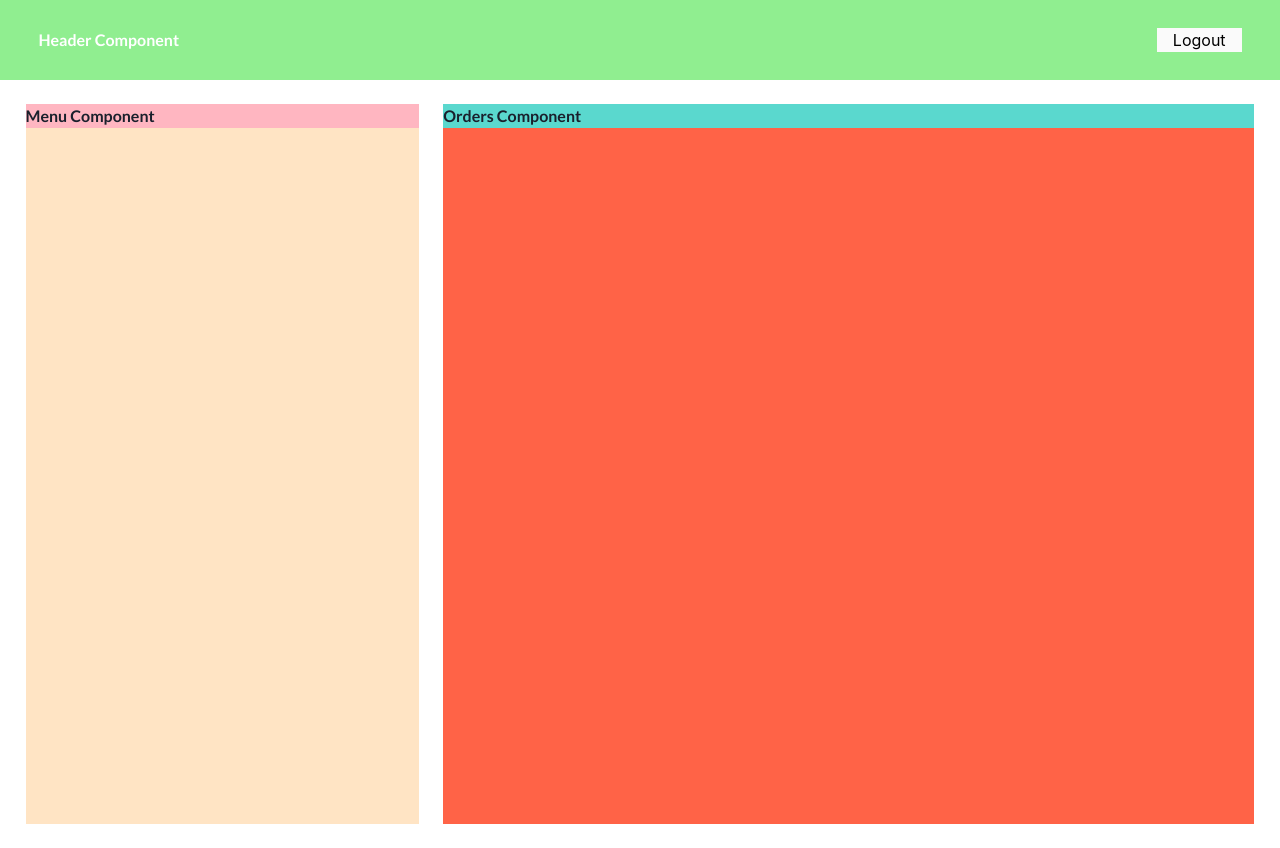
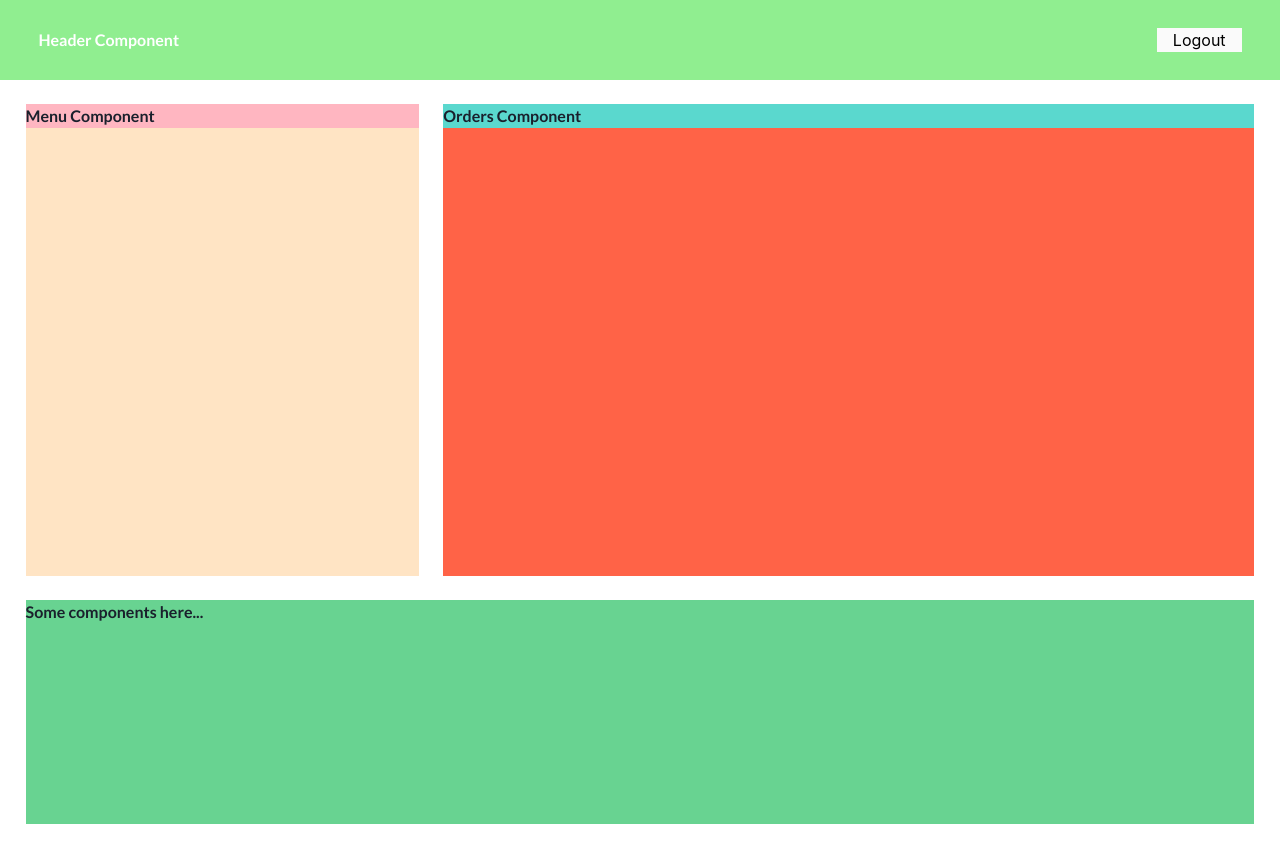
Before and after one commit to DmytroTarasiuk/react_auth, a React (Create React App) app: page /dashboard in a window 1280 px wide. Built offline with nearby package versions, Linux system fonts and the light colour scheme; sample sign-in values are in the browser's storage.

Commit message:
initial commit

```diff
--- a/src/components/Auth/AuthForm.module.css
+++ /dev/null
@@ -1,56 +0,0 @@
-.form {
-  background-color: #eeee;
-  padding: 3rem;
-  box-shadow: 0 4px 5px rgba(49, 43, 43, 0.2);
-  border-radius: 15px;
-}
-
-.container {
-  display: flex;
-  flex-direction: column;
-  align-items: center;
-  justify-content: center;
-  overflow: hidden;
-  height: 100vh;
-}
-
-.form h1 {
-  font-size: 1.4rem;
-  margin-bottom: 1rem;
-}
-
-.actions {
-    margin-top: 1.5rem;
-    display: flex;
-    flex-direction: column;
-    align-items: center;
-  }
-
-  .actions button {
-    cursor: pointer;
-    font: inherit;
-    color: white;
-    background-color: #2596be;
-    border-radius: 4px;
-    padding: 0.5rem 2.5rem;
-    width: 100%;
-    font-size: 1rem;
-  }
-
-  .actions button:hover {
-    background-color: lightgray;
-    border-color: #fff;
-  }
-
-  .actions .toggle {
-    margin-top: 1rem;
-    background-color: transparent;
-    color: #000;
-    border: none;
-    padding: 0.15rem 1.5rem;
-  }
-
-  .actions .toggle:hover {
-    background-color: transparent;
-    color: #ae82cc;
-  }
--- a/src/components/Auth/AuthForm.tsx
+++ b/src/components/Auth/AuthForm.tsx
@@ -6,12 +6,11 @@ import {
   FormLabel,
   FormHelperText,
   Input,
-  Container,
 } from '@chakra-ui/react'
 
 
 import React, { useRef, useState, useContext } from 'react'
-import classes from './AuthForm.module.css'
+import classes from '../Layout/AuthLayout/AuthLayout.module.css'
 import AuthContext from '../../store/auth-context'
 import { useHistory } from "react-router-dom"
 
@@ -79,7 +78,7 @@ const AuthForm: React.FC = () => {
 
 
   return (
-    <Container maxW='xl' centerContent className={classes.container}>
+
 <form onSubmit={submitHandler} className={classes.form}>
 <h1>{isLogin ? 'Login' : 'Sign Up'}</h1>
   <FormControl>
@@ -108,9 +107,8 @@ const AuthForm: React.FC = () => {
       {isLogin ? 'Create new account' : 'Login with existing account'}
       </button>
   </div>
+</form>
 
-</form>
-</Container>
     )
 }
 
--- /dev/null
+++ b/src/components/Layout/AuthLayout/AuthLayout.module.css
@@ -0,0 +1,56 @@
+.form {
+    background-color: #eeee;
+    padding: 3rem;
+    box-shadow: 0 4px 5px rgba(49, 43, 43, 0.2);
+    border-radius: 15px;
+  }
+
+  .container {
+    display: flex;
+    flex-direction: column;
+    align-items: center;
+    justify-content: center;
+    overflow: hidden;
+    height: 100vh;
+  }
+
+  .form h1 {
+    font-size: 1.4rem;
+    margin-bottom: 1rem;
+  }
+
+  .actions {
+      margin-top: 1.5rem;
+      display: flex;
+      flex-direction: column;
+      align-items: center;
+    }
+
+    .actions button {
+      cursor: pointer;
+      font: inherit;
+      color: white;
+      background-color: #2596be;
+      border-radius: 4px;
+      padding: 0.5rem 2.5rem;
+      width: 100%;
+      font-size: 1rem;
+    }
+
+    .actions button:hover {
+      background-color: lightgray;
+      border-color: #fff;
+    }
+
+    .actions .toggle {
+      margin-top: 1rem;
+      background-color: transparent;
+      color: #000;
+      border: none;
+      padding: 0.15rem 1.5rem;
+    }
+
+    .actions .toggle:hover {
+      background-color: transparent;
+      color: #ae82cc;
+    }
--- a/src/components/Layout/AuthLayout/AuthLayout.tsx
+++ b/src/components/Layout/AuthLayout/index.tsx
@@ -2,13 +2,22 @@ import React from 'react';
 
 import AuthPage from '../../../pages/AuthPage';
 import { Switch, Route } from 'react-router-dom'
+import AuthForm from '../../Auth/AuthForm';
+import classes from './AuthLayout.module.css'
+import {
+  Container
+} from '@chakra-ui/react'
+
 
 const AuthLayout: React.FC = () => {
   return (
+  <Container maxW='xl' centerContent className={classes.container}>
+    <AuthForm />
     <Switch>
       <Route exact path="/"render={() => <AuthPage />}>
       </Route>
     </Switch>
+  </Container>
   );
 };
 
--- a/src/components/Layout/Layout.module.css
+++ b/src/components/Layout/Layout.module.css
@@ -2,3 +2,7 @@
     padding: 0 2%;
     margin: 1.5rem 0;
 }
+
+.section {
+    margin: 0 5rem;
+}
--- a/src/components/Layout/index.tsx
+++ b/src/components/Layout/index.tsx
@@ -1,14 +1,33 @@
 import React from "react";
 
 import { Switch, Route } from "react-router-dom";
-import AdminPage from "../../pages/AdminPage";
+import Dashboard from "../../pages/Dashboard";
+import Menu from "../Menu/Menu";
+import Orders from "../Orders/Orders";
+import classes from './Layout.module.css'
+import Header from "../Header/Header";
+
+import { Grid, GridItem } from '@chakra-ui/react'
 
 const Layout: React.FC = () => {
   return (
-    <Switch>
-      <Route exact path="/dashboard"render={() => <AdminPage />}>
-      </Route>
-    </Switch>
+    <>
+        <Header />
+        <Grid h='90vh' templateRows='repeat(3, 1fr)' templateColumns='repeat(6, 1fr)' gap={6} className={classes.main}>
+          <GridItem rowSpan={2} colSpan={2} bg='bisque'>
+            <Menu />
+          </GridItem>
+          <GridItem rowSpan={2} colSpan={4} bg='tomato'>
+            <Orders />
+          </GridItem>
+          <GridItem rowSpan={1} colSpan={6} bg='green.300'>
+            <Switch>
+              <Route exact path="/dashboard"render={() => <Dashboard />} />
+            </Switch>
+          </GridItem>
+        </Grid>
+
+    </>
   );
 };
 
--- a/src/components/Router.tsx
+++ b/src/components/Router.tsx
@@ -1,22 +1,30 @@
 import React, { useContext } from "react";
-import { Switch, Route, Redirect} from "react-router-dom";
+import { Switch, Route} from "react-router-dom";
 
 import AuthContext from "../store/auth-context";
-import AuthLayout from "./Layout/AuthLayout/AuthLayout";
+import AuthLayout from "./Layout/AuthLayout"
 import Layout from "./Layout";
+import { ROUTES } from "../routes";
+import { useHistory } from "react-router-dom";
 
 const Router: React.FC = () => {
+
   const authCtx = useContext(AuthContext);
+  const history = useHistory()
 
+  const authGuard = (component: any) => {
+    if (authCtx.isLoggedIn) {
+      return component
+    } else {
+       history.replace(ROUTES.AUTH)
+    }
+  }
 
   return (
     <Switch>
-      <Route exact path="/" component={AuthLayout} />
-
-      {authCtx.isLoggedIn && <Route exact path="/dashboard" component={Layout} />}
-      {!authCtx.isLoggedIn && <Redirect to="/" />}
+      <Route exact path={ROUTES.AUTH} component={AuthLayout} />
+      <Route exact path={ROUTES.DASHBOARD} component={authGuard(Layout)} />
     </Switch>
   );
 };
-
 export default Router;
--- a/src/pages/AdminPage.tsx
+++ /dev/null
@@ -1,26 +0,0 @@
-import React from "react";
-import Header from "../components/Header/Header";
-import Menu from "../components/Menu/Menu";
-import Orders from "../components/Orders/Orders";
-import classes from '../components/Layout/Layout.module.css'
-
-import { Grid, GridItem } from '@chakra-ui/react'
-
-
-const AdminPage: React.FC = () => {
-    return (
-      <>
-        <Header />
-        <Grid h='90vh' templateRows='repeat(2, 1fr)' templateColumns='repeat(6, 1fr)' gap={6} className={classes.main}>
-          <GridItem rowSpan={2} colSpan={2} bg='bisque'>
-            <Menu />
-          </GridItem>
-          <GridItem rowSpan={2} colSpan={4} bg='tomato'>
-            <Orders />
-          </GridItem>
-        </Grid>
-      </>
-    )
-}
-
-export default AdminPage;
--- a/src/pages/AuthPage.tsx
+++ b/src/pages/AuthPage.tsx
@@ -1,9 +1,10 @@
 import React from "react";
-import AuthForm from "../components/Auth/AuthForm";
 
 const AuthPage: React.FC = () => {
     return (
-        <AuthForm />
+        <section>
+            <h2>Welcome on board</h2>
+        </section>
     )
 }
 
--- /dev/null
+++ b/src/pages/Dashboard.tsx
@@ -0,0 +1,13 @@
+import React from "react";
+
+
+
+const Dashboard: React.FC = () => {
+    return (
+        <section>
+          <h2>Some components here...</h2>
+        </section>
+    )
+}
+
+export default Dashboard;
--- /dev/null
+++ b/src/routes.tsx
@@ -0,0 +1,4 @@
+export enum ROUTES {
+    AUTH = '/',
+    DASHBOARD = '/dashboard'
+}
```
Also changed, not shown: 1 other file (tests, documents, lock files or other folders).
